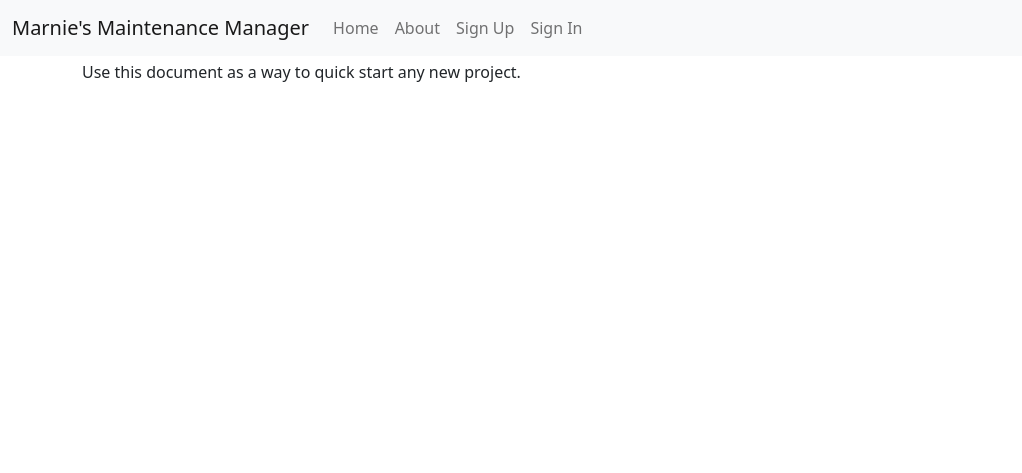
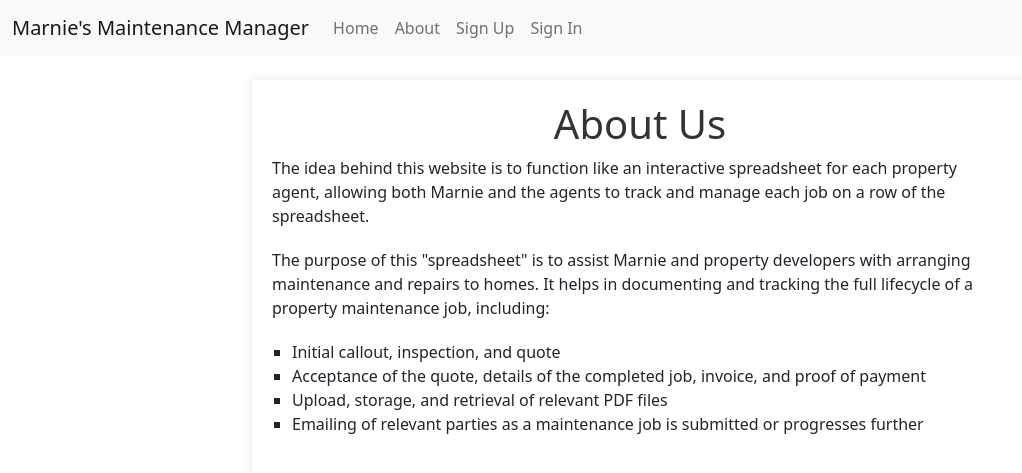
Before and after one commit to wizzardx/manies_maintenance_manager, a Django app: page /about/ in a window 1280 px wide. Shown: the top 473 px of the page, without its empty margins (0-1022 px from the left). Run offline with Django 4.2, Linux system fonts and the light colour scheme; parts of the project's set-up code (start-up, migrations or seed data) failed here and were passed over; some libraries are stand-ins or nearby versions.

Commit message:
Add 'about' page

```diff
--- a/marnies_maintenance_manager/static/css/project.css
+++ b/marnies_maintenance_manager/static/css/project.css
@@ -41,3 +41,31 @@
 .create-link:hover {
     background-color: #45a049;
 }
+
+/* New styles for the About page */
+.container {
+    width: 80%;
+    margin: auto;
+    overflow: hidden;
+}
+
+.main-content {
+    background: #fff;
+    padding: 20px;
+    margin-top: 20px;
+    box-shadow: 0 0 10px rgba(0, 0, 0, 0.1);
+}
+
+h1 {
+    text-align: center;
+    color: #333;
+}
+
+p {
+    margin-bottom: 20px;
+}
+
+ul {
+    list-style-type: square;
+    padding-left: 20px;
+}
--- a/marnies_maintenance_manager/templates/pages/about.html
+++ b/marnies_maintenance_manager/templates/pages/about.html
@@ -1 +1,21 @@
 {% extends "base.html" %}
+
+{% block content %}
+  <div class="container">
+    <div class="main-content">
+      <h1>About Us</h1>
+      <p>
+        The idea behind this website is to function like an interactive spreadsheet for each property agent, allowing both Marnie and the agents to track and manage each job on a row of the spreadsheet.
+      </p>
+      <p>
+        The purpose of this "spreadsheet" is to assist Marnie and property developers with arranging maintenance and repairs to homes. It helps in documenting and tracking the full lifecycle of a property maintenance job, including:
+      </p>
+      <ul>
+        <li>Initial callout, inspection, and quote</li>
+        <li>Acceptance of the quote, details of the completed job, invoice, and proof of payment</li>
+        <li>Upload, storage, and retrieval of relevant PDF files</li>
+        <li>Emailing of relevant parties as a maintenance job is submitted or progresses further</li>
+      </ul>
+    </div>
+  </div>
+{% endblock content %}
```
